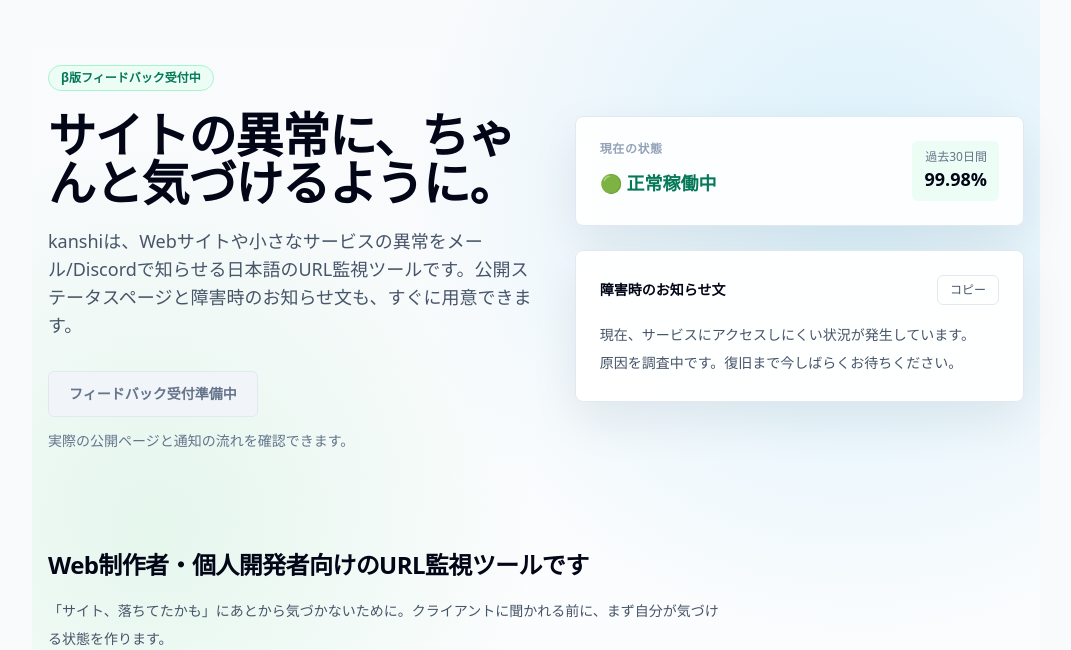
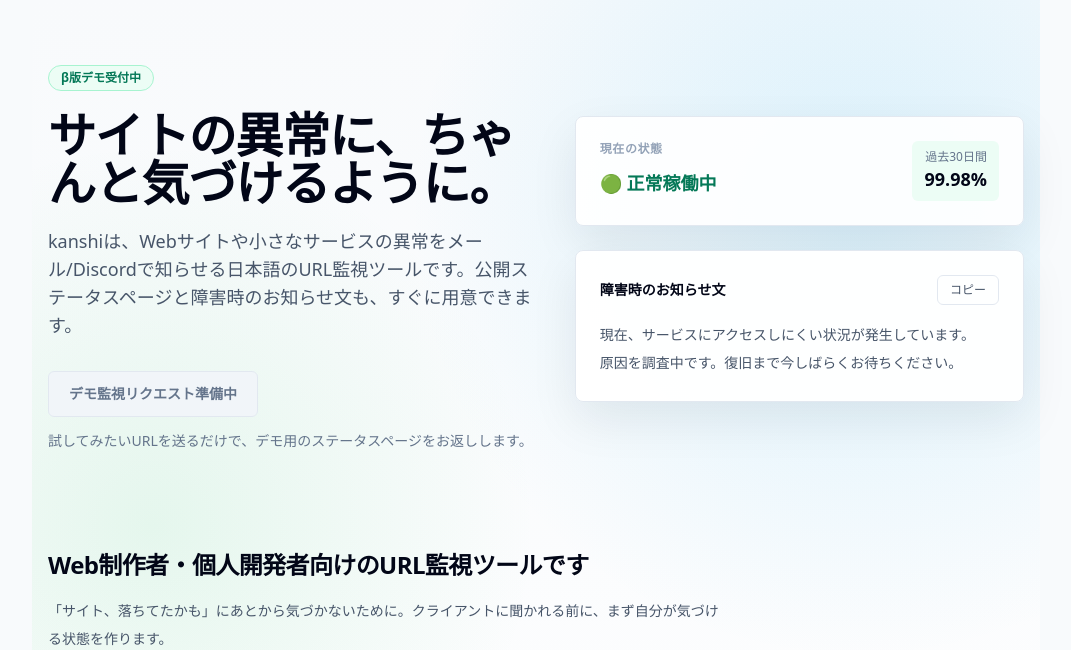
Before and after one commit to kk12289/kanshi, a Flask app: page /beta in a window 1280 px wide. Shown: the part 61-711 px from the top of the page, without its empty margins (104-1175 px from the left). Run offline with Flask 3, Linux system fonts and the light colour scheme; some libraries are stand-ins or nearby versions.

Commit message:
Update beta demo request CTA

```diff
--- a/app.py
+++ b/app.py
@@ -276,10 +276,10 @@ def beta_page():
     demo_status_slug = os.environ.get("DEMO_STATUS_SLUG")
 
     feedback_url = None
-    feedback_label = "フィードバック受付準備中"
+    feedback_label = "デモ監視リクエスト準備中"
     if feedback_form_url:
         feedback_url = feedback_form_url
-        feedback_label = "フォームで意見を送る（1分）"
+        feedback_label = "URLを送ってデモ監視を試す"
 
     demo_status_url = None
     if demo_status_slug:
--- a/templates/beta.html
+++ b/templates/beta.html
@@ -71,7 +71,7 @@
 <div class="beta-page">
   <section class="mx-auto grid max-w-5xl gap-10 py-12 sm:py-16 lg:grid-cols-[1.04fr_0.96fr] lg:items-center">
     <div class="fade-up">
-      <span class="inline-flex rounded-full border border-emerald-200 bg-emerald-50 px-3 py-1 text-xs font-semibold text-emerald-700">β版フィードバック受付中</span>
+      <span class="inline-flex rounded-full border border-emerald-200 bg-emerald-50 px-3 py-1 text-xs font-semibold text-emerald-700">β版デモ受付中</span>
       <h1 class="mt-5 text-4xl font-semibold leading-tight tracking-tight text-slate-950 sm:text-5xl">サイトの異常に、ちゃんと気づけるように。</h1>
       <p class="mt-5 max-w-2xl text-base leading-8 text-slate-600 sm:text-lg">kanshiは、Webサイトや小さなサービスの異常をメール/Discordで知らせる日本語のURL監視ツールです。公開ステータスページと障害時のお知らせ文も、すぐに用意できます。</p>
       <div class="mt-8 flex flex-col gap-3 sm:flex-row">
@@ -84,7 +84,7 @@
           <span class="inline-flex items-center justify-center rounded-md border border-slate-200 bg-slate-100 px-5 py-3 text-sm font-semibold text-slate-500">{{ feedback_label }}</span>
         {% endif %}
       </div>
-      <p class="mt-3 text-sm leading-6 text-slate-500">実際の公開ページと通知の流れを確認できます。</p>
+      <p class="mt-3 text-sm leading-6 text-slate-500">試してみたいURLを送るだけで、デモ用のステータスページをお返しします。</p>
     </div>
 
     <div class="fade-up-delay space-y-6">
@@ -212,8 +212,8 @@
   <section class="mx-auto max-w-5xl py-10">
     <div class="rounded-lg border border-slate-200 bg-white p-6 shadow-sm sm:p-8">
       <div class="max-w-2xl">
-        <h2 class="text-2xl font-semibold tracking-tight text-slate-950">率直な感想を募集しています</h2>
-        <p class="mt-4 text-sm leading-7 text-slate-600">kanshiはまだβ版です。Web制作者・個人開発者の方から見て、使えそうか、足りないものは何か、短い感想だけでももらえると助かります。</p>
+        <h2 class="text-2xl font-semibold tracking-tight text-slate-950">試してみたいURLを募集しています</h2>
+        <p class="mt-4 text-sm leading-7 text-slate-600">公開されているURLを送っていただければ、こちらでデモ用の監視と公開ステータスページを作成し、確認用URLをお返しします。</p>
       </div>
       <div class="mt-6 flex flex-col gap-3 sm:flex-row">
         {% if feedback_url %}
```
